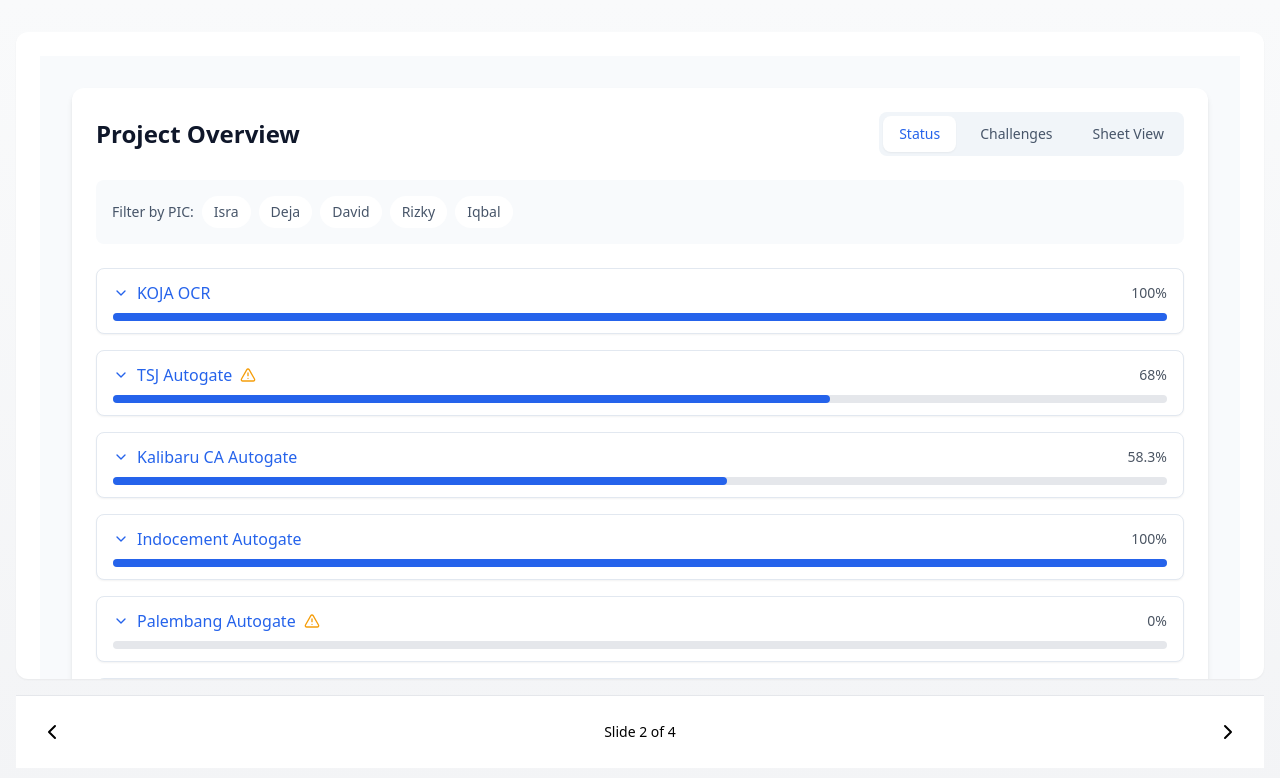
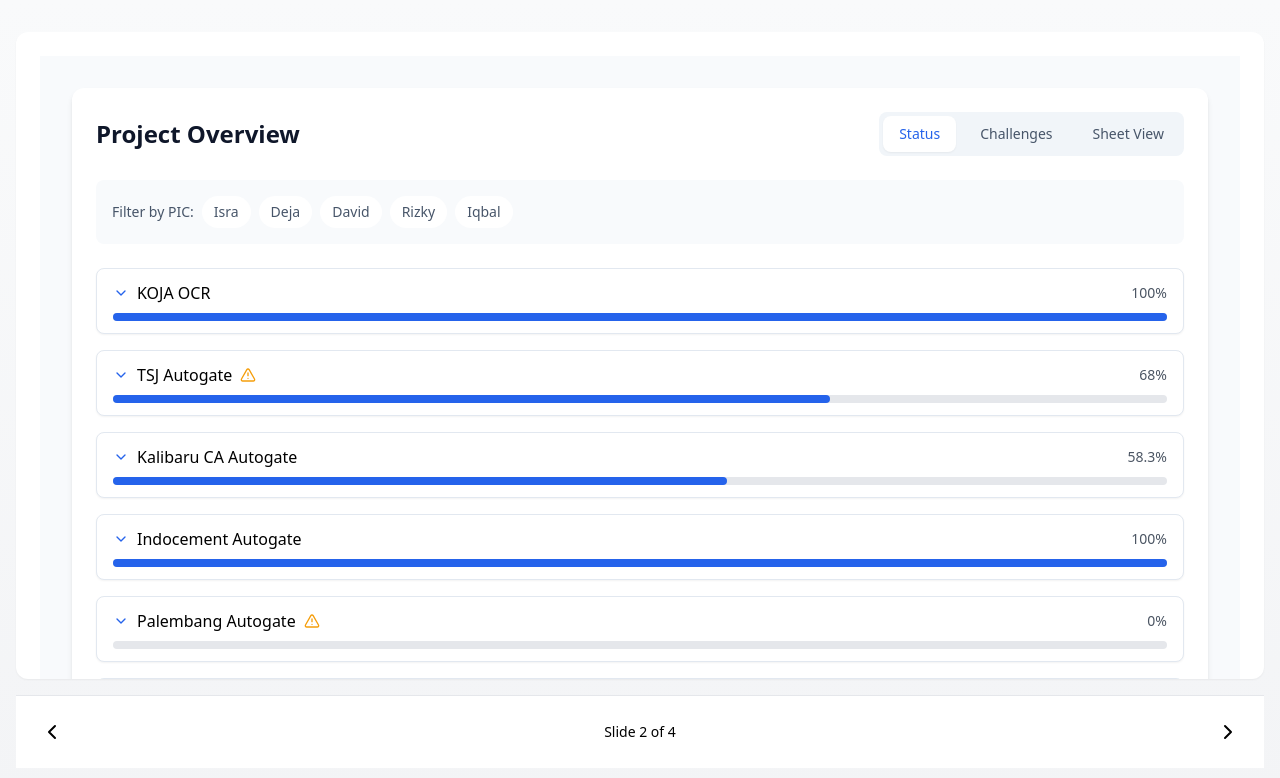
Before and after one commit to ther12k/projectpresentation, a React (Vite) app: page / in a window 1280 px wide. Both pictures are taken after a click on the button 1227 px from the left and 732 px from the top of the page. Shown: the top 778 px of the page. Built offline with nearby package versions, Linux system fonts and the light colour scheme.

Commit message:
style 💎: Improved component readability by changing text colors.

```diff
--- a/src/features/presentation/components/slides/ProjectStatusAndChallenges.jsx
+++ b/src/features/presentation/components/slides/ProjectStatusAndChallenges.jsx
@@ -319,7 +319,7 @@ const ProjectStatusAndChallenges = ({ content }) => {
                                                 ) : (
                                                     <ChevronDown className="text-blue-600 w-4 h-4" />
                                                 )}
-                                                <h3 className="text-blue-600 font-medium">{project.name}</h3>
+                                                <h3 className="text-black-600 font-medium">{project.name}</h3>
                                                 {project.challenges?.length > 0 && (
                                                     <AlertTriangle className="w-4 h-4 text-amber-500" />
                                                 )}
@@ -354,7 +354,7 @@ const ProjectStatusAndChallenges = ({ content }) => {
                                                                     <span className="text-sm text-gray-800">{task.task}</span>
                                                                     <div className="w-full bg-gray-100 rounded-full h-1.5 mt-2">
                                                                         <div
-                                                                            className="bg-blue-500 rounded-full h-1.5"
+                                                                            className="bg-blue-300 rounded-full h-1.5"
                                                                             style={{ width: `${task.progress}%` }}
                                                                         />
                                                                     </div>
```
